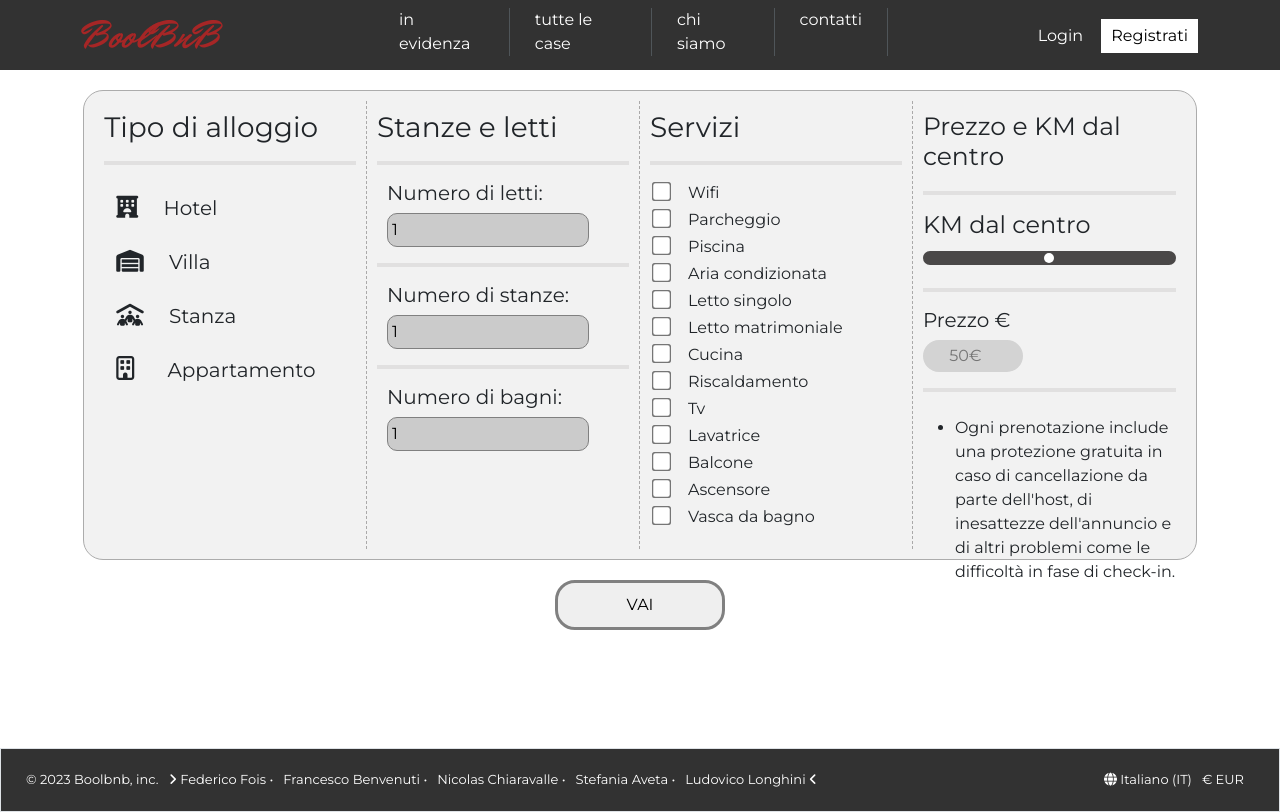
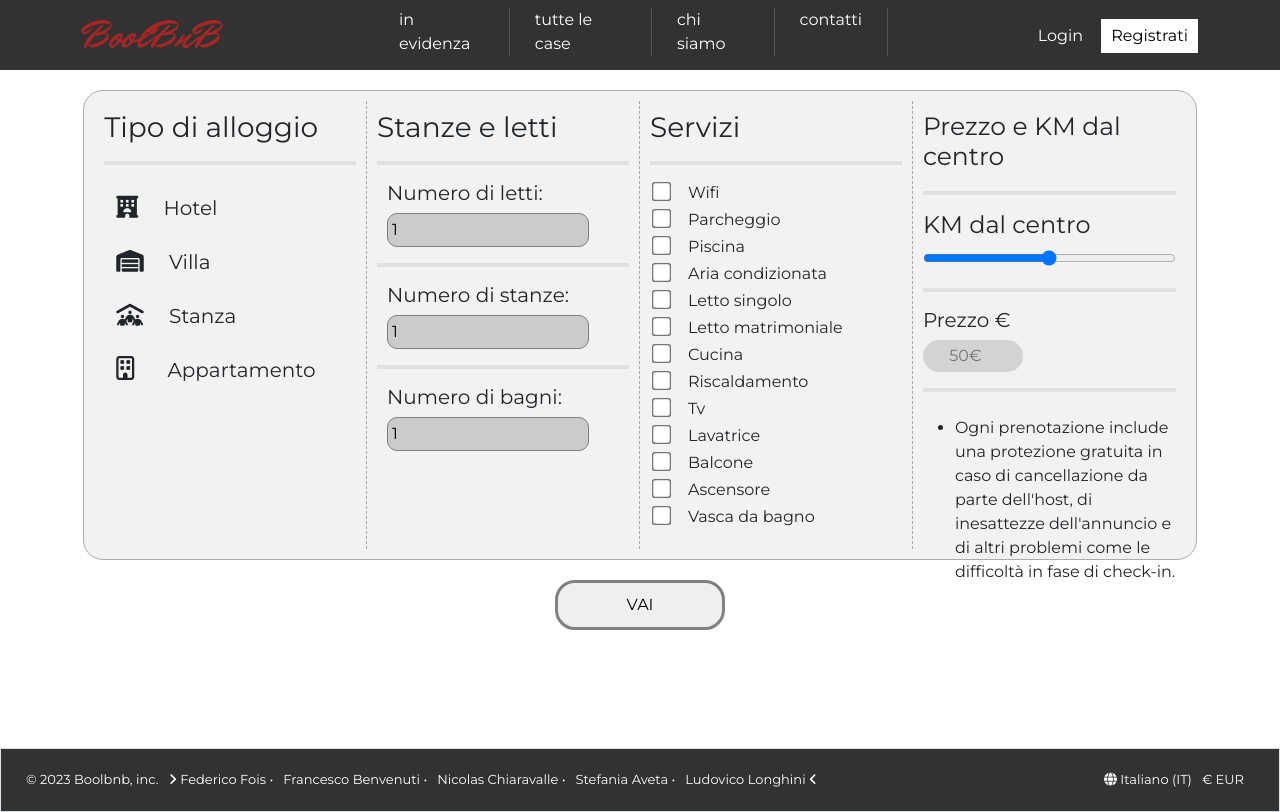
Before and after one commit to Chiaravalle04/boolbnb-fe, a Vue app: page /searched-apartments in a window 1280 px wide. Built offline with nearby package versions, Linux system fonts and the light colour scheme; a web font is replaced by a local one.

Commit message:
grafica ricerca avanzata ok

```diff
--- a/src/pages/AppSearchedApartments.vue
+++ b/src/pages/AppSearchedApartments.vue
@@ -352,7 +352,7 @@ input[type=checkbox] {
 
 
 input[type=range] {
-    -webkit-appearance: none;
+    // -webkit-appearance: none;
     width: 100%;
     height: 14px;
     border-radius: 10px;
```
